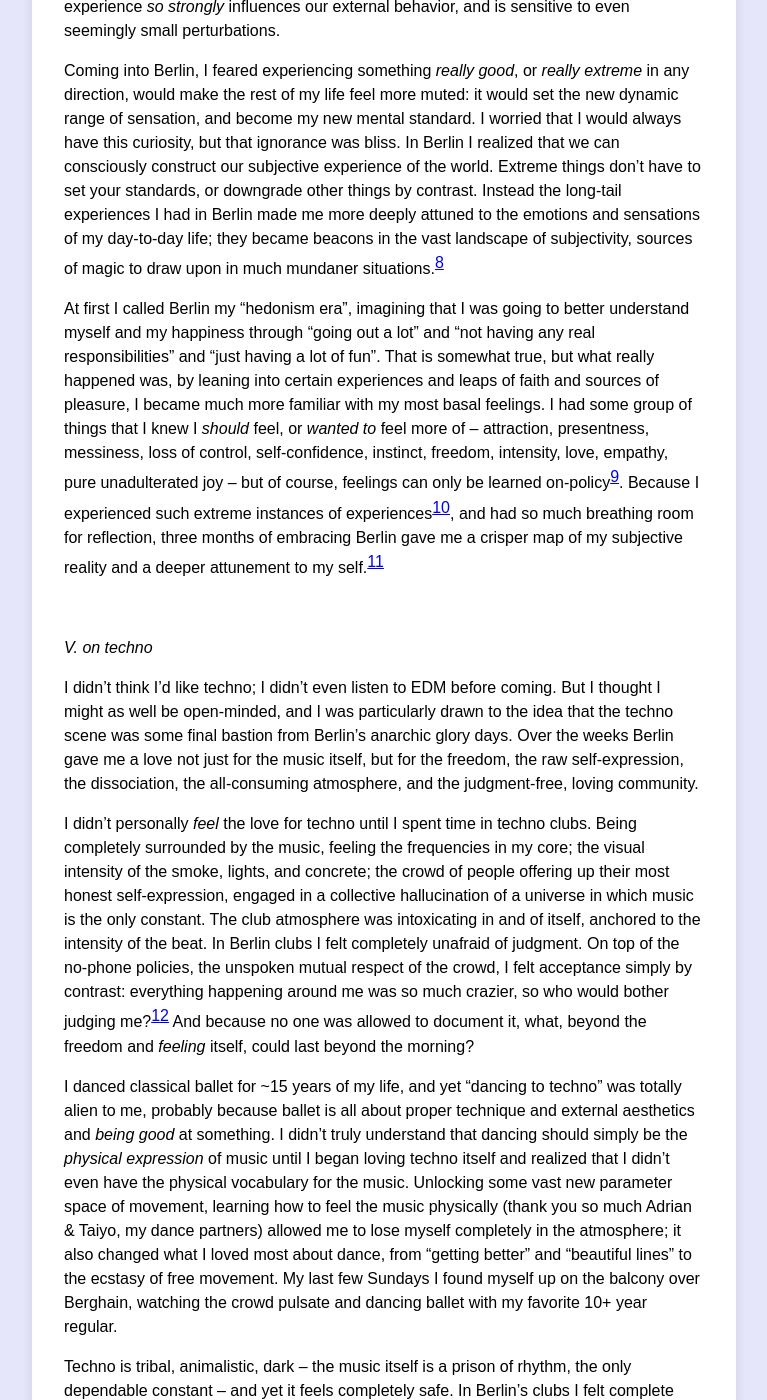
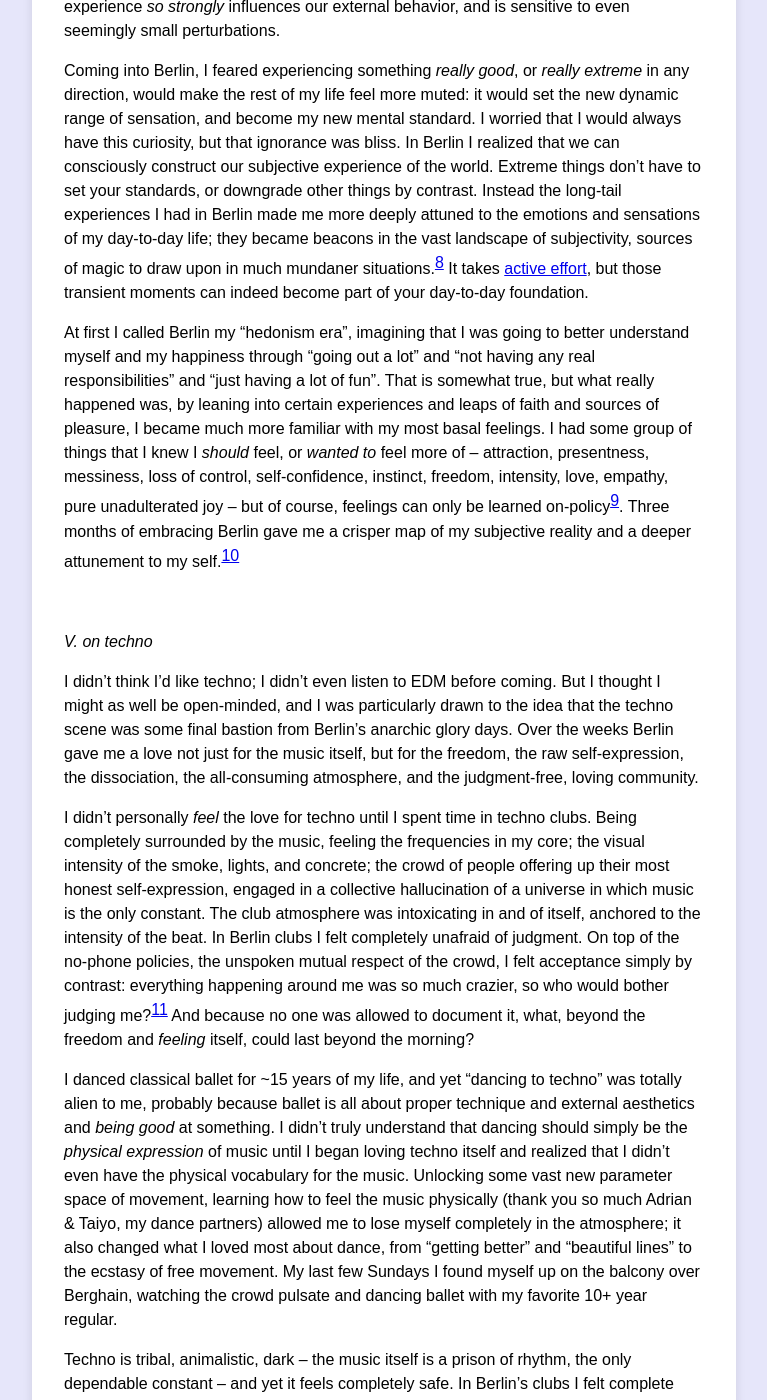
Before and after one commit to Christine8888/christine8888.github.io, a Jekyll site: the page built from _posts/2025-1-08-berlin.markdown, in a window 1280 px wide and 1400 px high, scrolled down 2720 px. Shown: the whole window, without its empty margins (256-1023 px from the left). Built offline with Jekyll 4.4.1, drawn with Linux system fonts in a browser that asks for light colours; some of the changed text lies outside the part shown.

Commit message:
new image

```diff
--- a/_posts/2025-1-08-berlin.markdown
+++ b/_posts/2025-1-08-berlin.markdown
@@ -45,9 +45,9 @@ There is harsh, deep beauty in the graffiti, the scars of destruction, the Bruta
 
 Generally I'm the kind of person that is deeply curious about the broad spectrum of human experience, and although I lead a relatively peaceful life at Stanford, Berlin was a testbed for the extremes. It sounds obvious, but the way we *feel* in the world[^feel] is such a strong function of our brain chemistry and psychological idiosyncrasies; our subjective experience *so strongly* influences our external behavior, and is sensitive to even seemingly small perturbations.
 
-Coming into Berlin, I feared experiencing something *really good*, or *really extreme* in any direction, would make the rest of my life feel more muted: it would set the new dynamic range of sensation, and become my new mental standard. I worried that I would always have this curiosity, but that ignorance was bliss. In Berlin I realized that we can consciously construct our subjective experience of the world. Extreme things don't have to set your standards, or downgrade other things by contrast. Instead the long-tail experiences I had in Berlin made me more deeply attuned to the emotions and sensations of my day-to-day life; they became beacons in the vast landscape of subjectivity, sources of magic to draw upon in much mundaner situations.[^contrast]
+Coming into Berlin, I feared experiencing something *really good*, or *really extreme* in any direction, would make the rest of my life feel more muted: it would set the new dynamic range of sensation, and become my new mental standard. I worried that I would always have this curiosity, but that ignorance was bliss. In Berlin I realized that we can consciously construct our subjective experience of the world. Extreme things don't have to set your standards, or downgrade other things by contrast. Instead the long-tail experiences I had in Berlin made me more deeply attuned to the emotions and sensations of my day-to-day life; they became beacons in the vast landscape of subjectivity, sources of magic to draw upon in much mundaner situations.[^contrast] It takes [active effort](https://youtu.be/7IdJ0M7YP64?si=MTOt0hXZgu5Vskor), but those transient moments can indeed become part of your day-to-day foundation.
 
-At first I called Berlin my "hedonism era", imagining that I was going to better understand myself and my happiness through "going out a lot" and "not having any real responsibilities" and "just having a lot of fun". That is somewhat true, but what really happened was, by leaning into certain experiences and leaps of faith and sources of pleasure, I became much more familiar with my most basal feelings. I had some group of things that I knew I *should* feel, or *wanted to* feel more of -- attraction, presentness, messiness, loss of control, self-confidence, instinct, freedom, intensity, love, empathy, pure unadulterated joy -- but of course, feelings can only be learned on-policy[^theory]. Because I experienced such extreme instances of experiences[^summary], and had so much breathing room for reflection, three months of embracing Berlin gave me a crisper map of my subjective reality and a deeper attunement to my self.[^want]
+At first I called Berlin my "hedonism era", imagining that I was going to better understand myself and my happiness through "going out a lot" and "not having any real responsibilities" and "just having a lot of fun". That is somewhat true, but what really happened was, by leaning into certain experiences and leaps of faith and sources of pleasure, I became much more familiar with my most basal feelings. I had some group of things that I knew I *should* feel, or *wanted to* feel more of -- attraction, presentness, messiness, loss of control, self-confidence, instinct, freedom, intensity, love, empathy, pure unadulterated joy -- but of course, feelings can only be learned on-policy[^theory]. Three months of embracing Berlin gave me a crisper map of my subjective reality and a deeper attunement to my self.[^want]
 
 &nbsp;
 
```
Also changed, not shown: _posts/2025-02-17-making-a-dress.markdown (+8 -11 lines), 3 other files.
